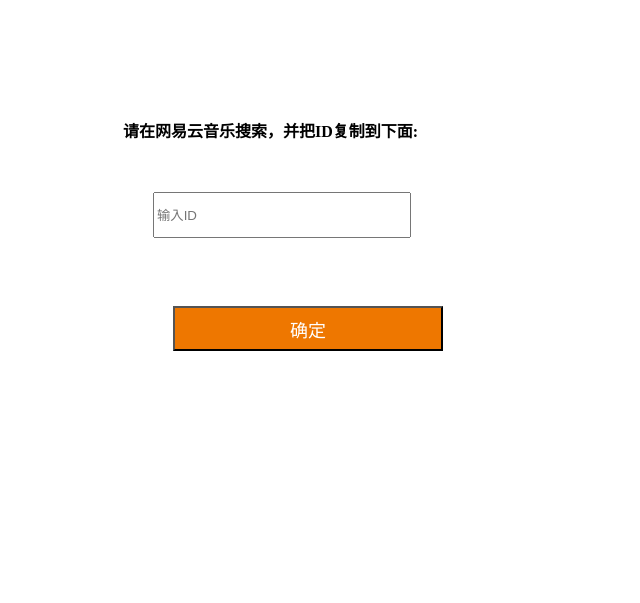
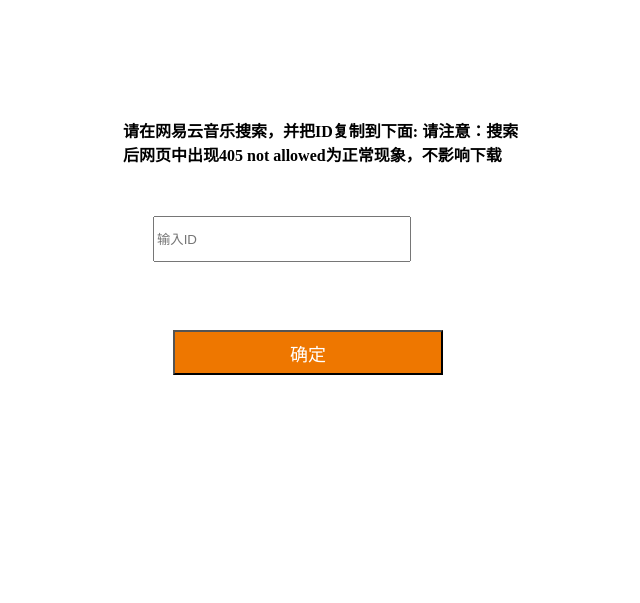
Before and after one commit to Huajishe/huajishe.github.io, a plain HTML site: page wyydecode/index.html in a window 1280 px wide. Shown: the whole page, without its empty margins (485-1125 px from the left). Drawn offline with Linux system fonts and the light colour scheme.

Commit message:
Update index.html

```diff
--- a/wyydecode/index.html
+++ b/wyydecode/index.html
@@ -88,7 +88,7 @@ margin-right: 100px;
 <div style="margin-left: 50px;">
 
 <b>请在网易云音乐搜索，并把ID复制到下面:</b>
-
+<b>请注意：搜索后网页中出现405 not allowed为正常现象，不影响下载</b>
 <input class="input" type="text" name="password" id="password" placeholder="输入ID" />
 
 </div >
```
